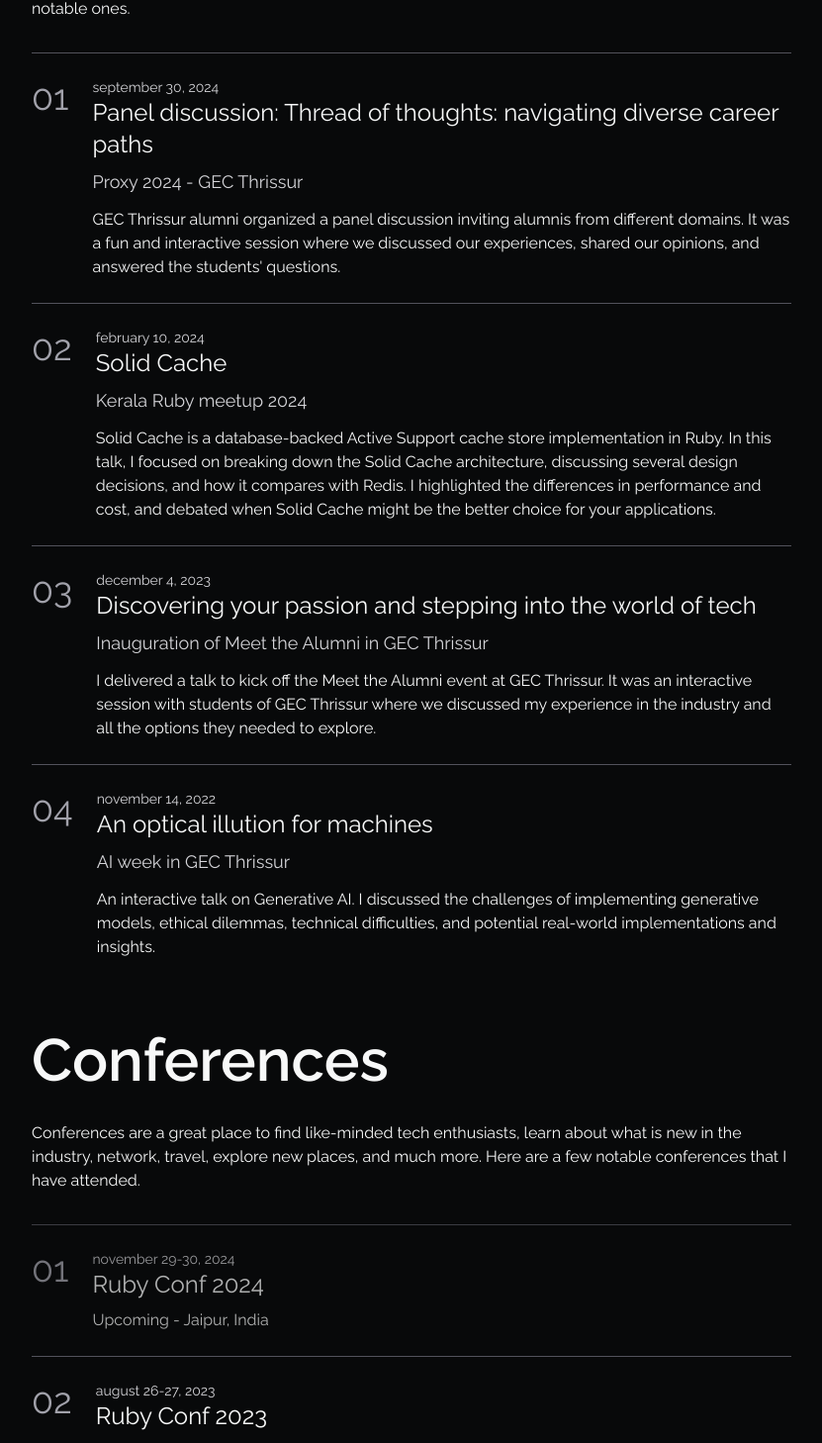
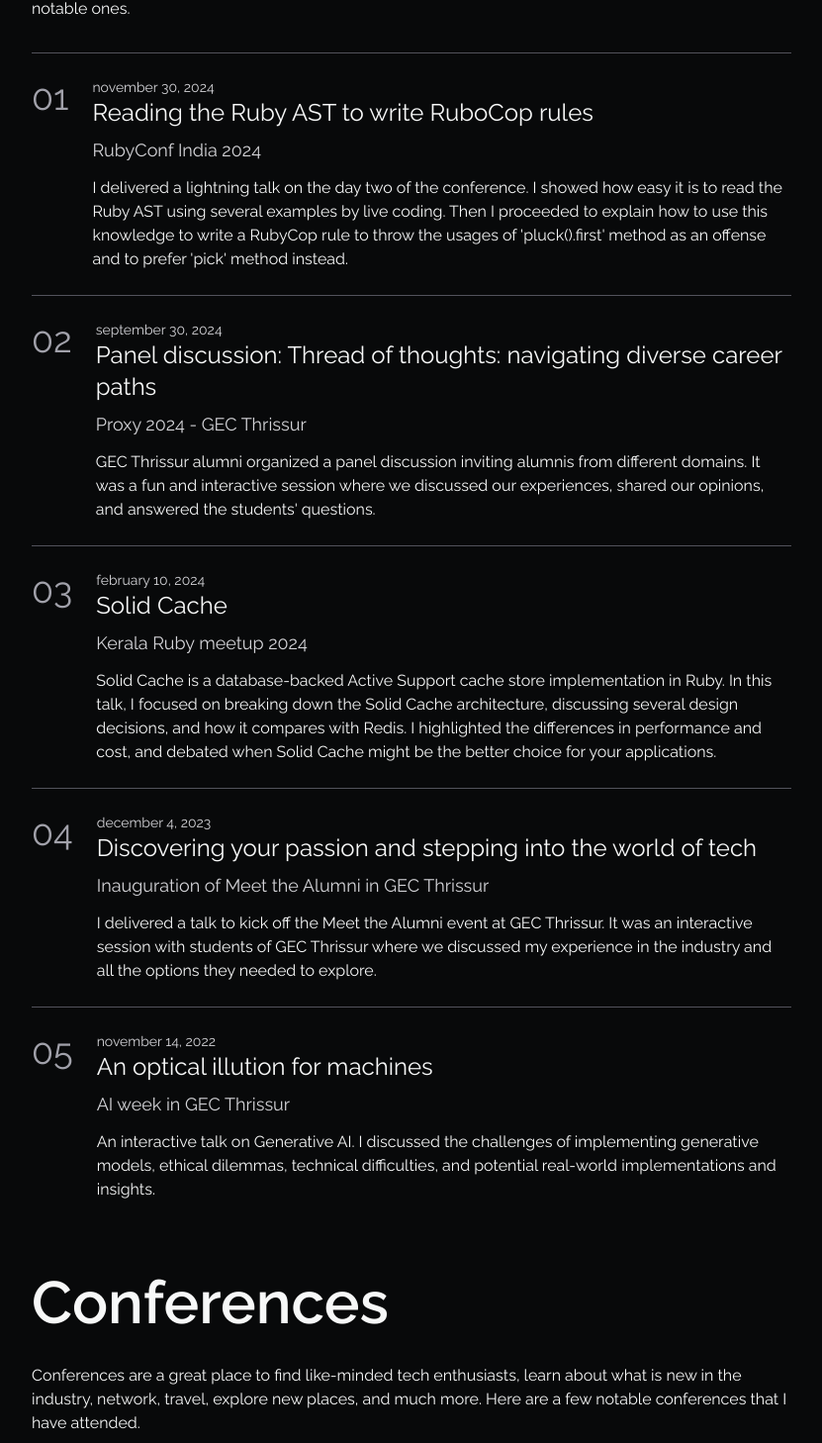
Before and after one commit to AbhayVAshokan/abhay.app, a Next.js app: page /conferences in a window 1280 px wide. Shown: the part 237-1695 px from the top of the page at 99% size, without its empty margins (224-1055 px from the left). Built offline with nearby package versions, Linux system fonts and the light colour scheme.

Commit message:
Added RubyConf and corresponding lightning talk

```diff
--- a/app/conferences/page.tsx
+++ b/app/conferences/page.tsx
@@ -2,6 +2,13 @@ import Card from "@/app/components/card";
 import Header from "@/app/components/header";
 
 const TALKS = [
+  {
+    title: "Reading the Ruby AST to write RuboCop rules",
+    subtitle: "RubyConf India 2024",
+    prefix: "November 30, 2024",
+    summary:
+      "I delivered a lightning talk on the day two of the conference. I showed how easy it is to read the Ruby AST using several examples by live coding. Then I proceeded to explain how to use this knowledge to write a RubyCop rule to throw the usages of 'pluck().first' method as an offense and to prefer 'pick' method instead.",
+  },
   {
     title:
       "Panel discussion: Thread of thoughts: navigating diverse career paths",
@@ -35,13 +42,13 @@ const TALKS = [
 
 const CONFERENCES = [
   {
-    title: "Ruby Conf 2024",
+    title: "RubyConf India 2024",
     prefix: "November 29-30, 2024",
-    summary: "Upcoming - Jaipur, India",
-    className: "opacity-70",
+    summary:
+      "The 2024 edition was held in Jaipur - The Pink City. The city with it's huge palaces and forts just blows you away. The talks were decent. I did a lightning talk on 'Reading the Ruby AST and to write RuboCop rule'. There were a lot of familiar faces from the last conference, which made it easy to network.",
   },
   {
-    title: "Ruby Conf 2023",
+    title: "RubyConf India 2023",
     prefix: "August 26-27, 2023",
     summary:
       "The 2023 edition took place in Pune. It was impressive to find several Ruby enthusiasts at the same place. The talks were very insightful, it covered topics such as concurrency in Ruby, async ruby, evolution of JS tooling in Ruby on Rails, enhancing performance, metaprogramming, the dissection of Rails, and much more.",
```
Also changed, not shown: 1 other file (tests, documents, lock files or other folders).
